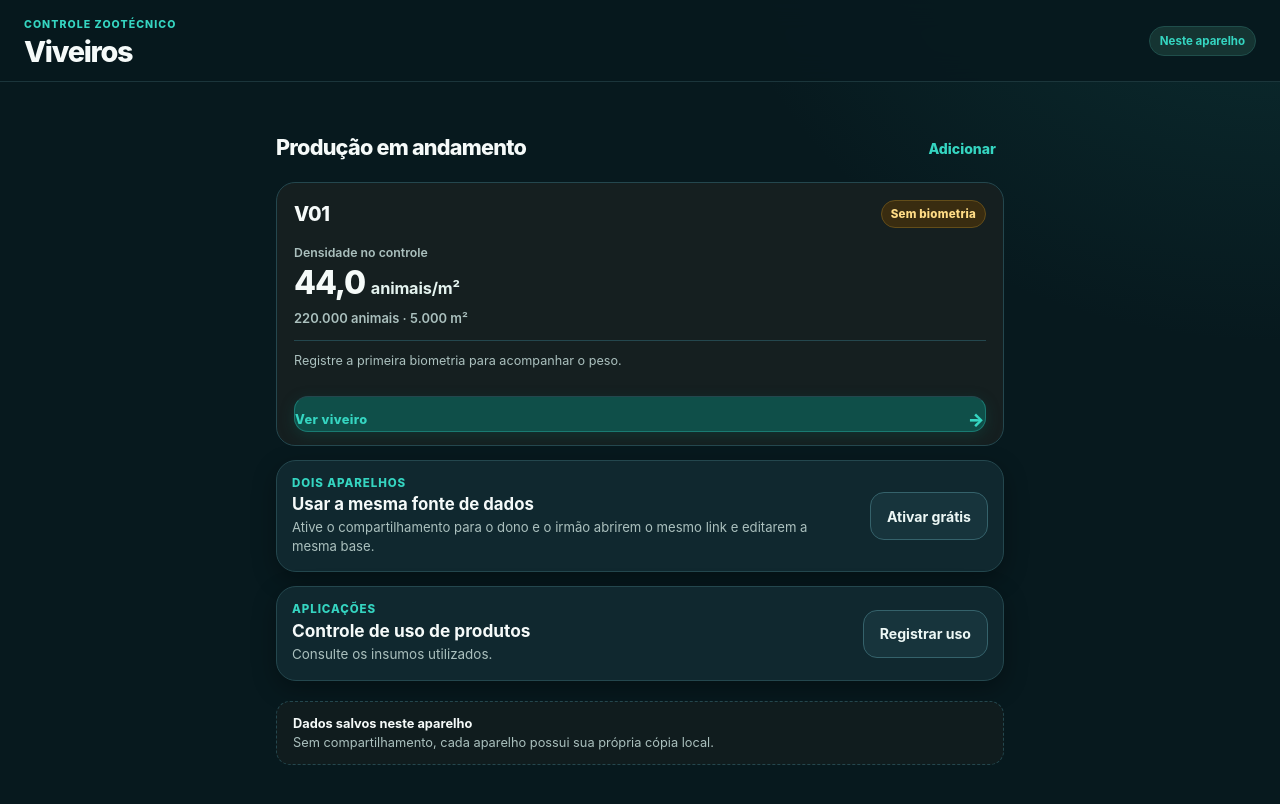
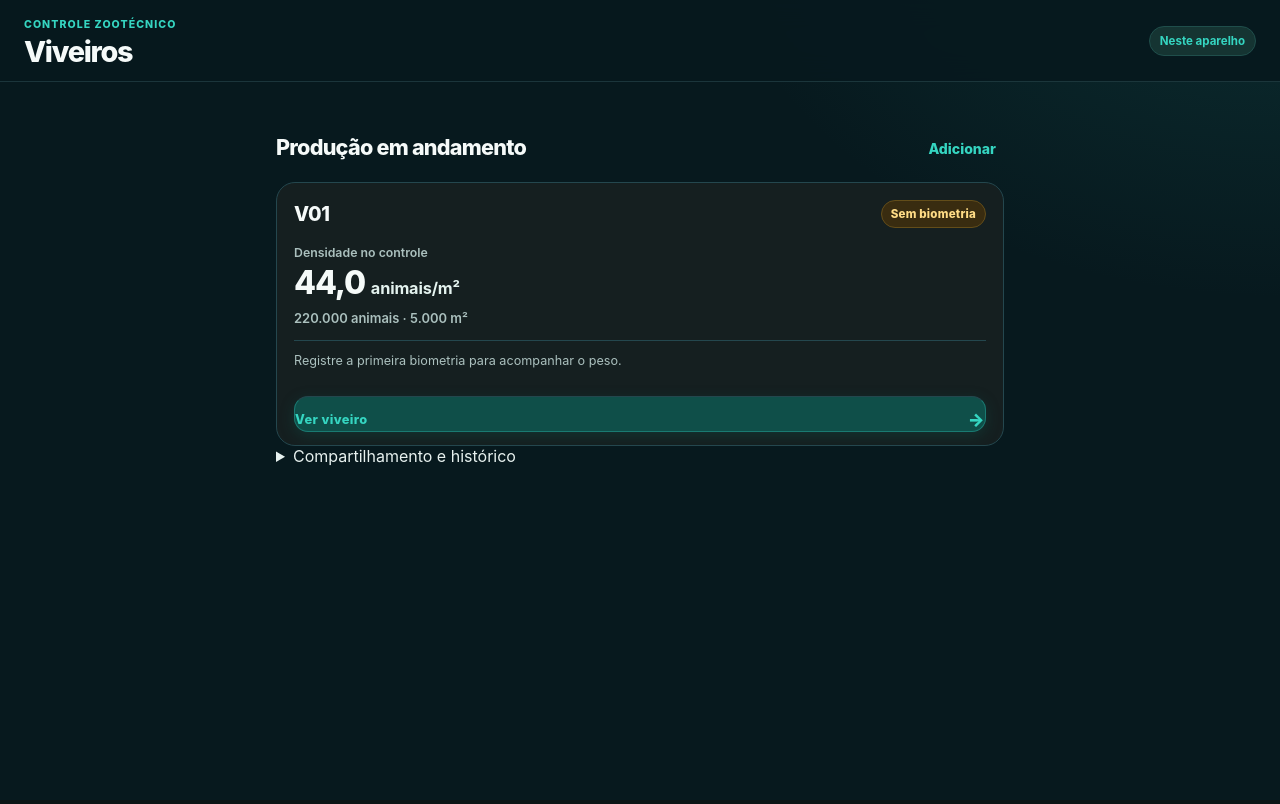
Before and after one commit to Georlan/ViveiroDaniel, a React (Vite) app: page / in a window 1280 px wide. Shown: the top 804 px of the page. Built offline with nearby package versions, Linux system fonts and the light colour scheme.

Commit message:
refactor(ui): remove duplicate dashboard actions and collapse sync settings

```diff
--- a/src/App.tsx
+++ b/src/App.tsx
@@ -540,7 +540,6 @@ export default function App() {
             ponds={ponds}
             onOpen={setSelectedId}
             onAdd={() => setModal({ kind: 'pond' })}
-            onProducts={() => setModal({ kind: 'products' })}
             syncToken={syncToken}
             syncStatus={syncStatus}
             syncMessage={syncMessage}
@@ -587,7 +586,6 @@ function Dashboard({
   ponds,
   onOpen,
   onAdd,
-  onProducts,
   syncToken,
   syncStatus,
   syncMessage,
@@ -600,7 +598,6 @@ function Dashboard({
   ponds: Pond[]
   onOpen: (id: string) => void
   onAdd: () => void
-  onProducts: () => void
   syncToken: string | null
   syncStatus: SyncStatus
   syncMessage: string
@@ -629,6 +626,8 @@ function Dashboard({
         ))}
       </div>
 
+      <details className="dashboard-settings">
+        <summary>Compartilhamento e histórico</summary>
         <SyncPanel
           connected={Boolean(syncToken)}
           status={syncStatus}
@@ -640,24 +639,8 @@ function Dashboard({
           onDisconnect={onDisconnectSync}
         />
         {syncToken && <HistoryPanel key={syncToken} syncToken={syncToken} />}
-
-      <article className="product-tracker-card">
-        <div>
-          <span className="eyebrow">Aplicações</span>
-          <strong>Controle de uso de produtos</strong>
-          <p>Consulte os insumos utilizados.</p>
-        </div>
-        <button className="secondary-button" onClick={onProducts}>Registrar uso</button>
-      </article>
-
-      <div className="storage-note">
-        <strong>{syncToken ? 'Fonte compartilhada ativa' : 'Dados salvos neste aparelho'}</strong>
-        <span>
-          {syncToken
-            ? 'O navegador mantém uma cópia local, mas a versão canônica fica na fonte compartilhada.'
-            : 'Sem compartilhamento, cada aparelho possui sua própria cópia local.'}
-        </span>
-      </div>
+      </details>
+
     </section>
   )
 }
@@ -683,48 +666,27 @@ function SyncPanel({
 }) {
   if (!connected) {
     return (
-      <article className="sync-card">
-        <div className="sync-card-copy">
-          <span className="eyebrow">Dois aparelhos</span>
-          <strong>Usar a mesma fonte de dados</strong>
-          <p>
-            Ative o compartilhamento para o dono e o irmão abrirem o mesmo link e editarem a mesma base.
-          </p>
-          {message && <small className="sync-message">{message}</small>}
-        </div>
-        <button
-          className="secondary-button sync-primary-action"
-          onClick={onActivate}
-          disabled={status === 'connecting' || status === 'syncing'}
-        >
-          {status === 'connecting' ? 'Ativando…' : 'Ativar grátis'}
+      <div className="sync-minimal">
+        <p>Os dados ficam neste aparelho. Ative para usar a mesma base em outros dispositivos.</p>
+        {message && <small role="status" className="sync-message">{message}</small>}
+        <button className="secondary-button" onClick={onActivate}
+          disabled={status === 'connecting' || status === 'syncing'}>
+          {status === 'connecting' ? 'Ativando…' : 'Ativar compartilhamento'}
         </button>
-      </article>
+      </div>
     )
   }
 
   return (
-    <article className={'sync-card connected ' + (status === 'error' ? 'has-error' : '')}>
-      <div className="sync-card-copy">
-        <div className="sync-title-row">
-          <span className="eyebrow">Fonte compartilhada</span>
-          <span className={'sync-dot ' + status} />
-        </div>
-        <strong>{syncStatusLabel(status)}</strong>
-        <p>
-          As alterações salvas aqui são a fonte canônica para todos os aparelhos que possuem o link.
-        </p>
-        {updatedAt && (
-          <small>Última versão: {new Date(updatedAt).toLocaleString('pt-BR')}</small>
-        )}
-        {message && <small className="sync-message">{message}</small>}
-      </div>
+    <div className={'sync-minimal' + (status === 'error' ? ' has-error' : '')}>
+      <p>{syncStatusLabel(status)}{updatedAt ? ' · ' + new Date(updatedAt).toLocaleString('pt-BR') : ''}</p>
+      {message && <small role="status" className="sync-message">{message}</small>}
       <div className="sync-actions">
         <button className="secondary-button" onClick={onCopy}>Copiar link</button>
-        <button className="sync-text-button" onClick={onRefresh}>Atualizar</button>
-        <button className="sync-text-button danger" onClick={onDisconnect}>Só neste aparelho</button>
-      </div>
-    </article>
+        <button className="secondary-button" onClick={onRefresh}>Atualizar</button>
+        <button className="sync-text-button danger" onClick={onDisconnect}>Usar só neste aparelho</button>
+      </div>
+    </div>
   )
 }
 
```
Lines whose indentation alone changed are shown as unchanged.
